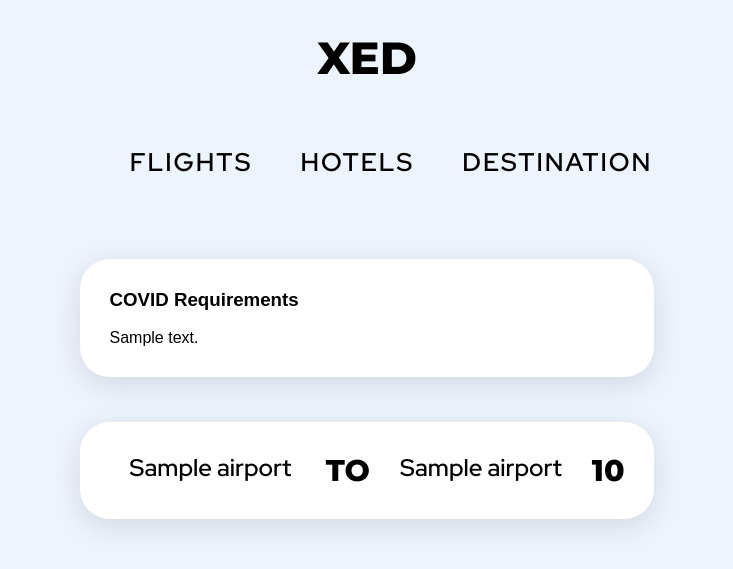
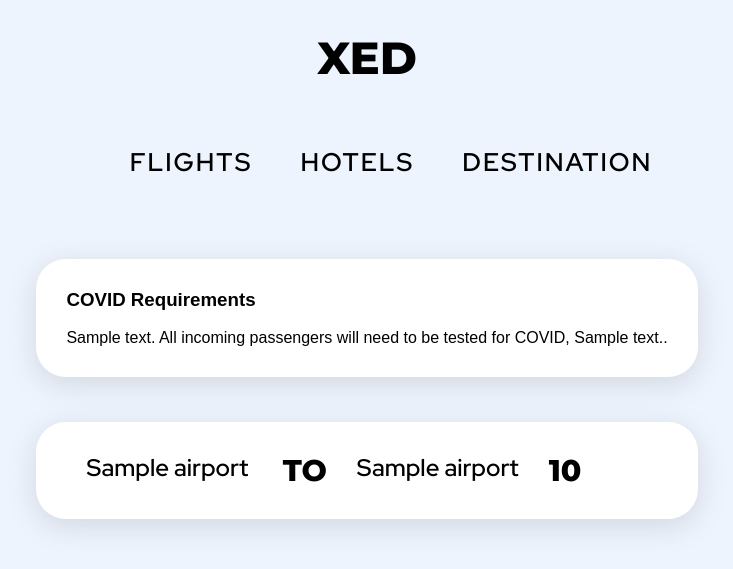
Before and after one commit to yummyweb/hack-apac-2021, a Flask app: template app/templates/results.html in a window 1280 px wide. Shown: the top 569 px of the page, without its empty margins (273-1006 px from the left). Run offline with Flask 2, Linux system fonts and the light colour scheme; the template is opened without the code that fills it: most values are stand-ins (such as "Sample title", 1, 10 or a date in 2020); some libraries are stand-ins or nearby versions.

Commit message:
frontend

```diff
--- a/app/app.py
+++ b/app/app.py
@@ -199,7 +199,8 @@ def get_covid_data(origin: str, destination : str):
             "text": when_is_testing_required
         },
         "quarantine": {
-            "required": quarantine_requirements_mandatory
+            "required": quarantine_requirements_mandatory,
+            "text": quarantine_requirements_text
         }
     })
 
--- a/app/templates/results.html
+++ b/app/templates/results.html
@@ -32,7 +32,7 @@
             <div class="banner">
                 <h3>COVID Requirements</h3>
                 <br>
-                {{ flights.covid.mask.text|safe }}
+                {{ flights.covid.mask.text|safe }} All incoming passengers will need to be tested for COVID, {{ flights.covid.testing.text }}.
             </div>
             {% for flight in flights.flights %}
                 <div class="flight">
```
